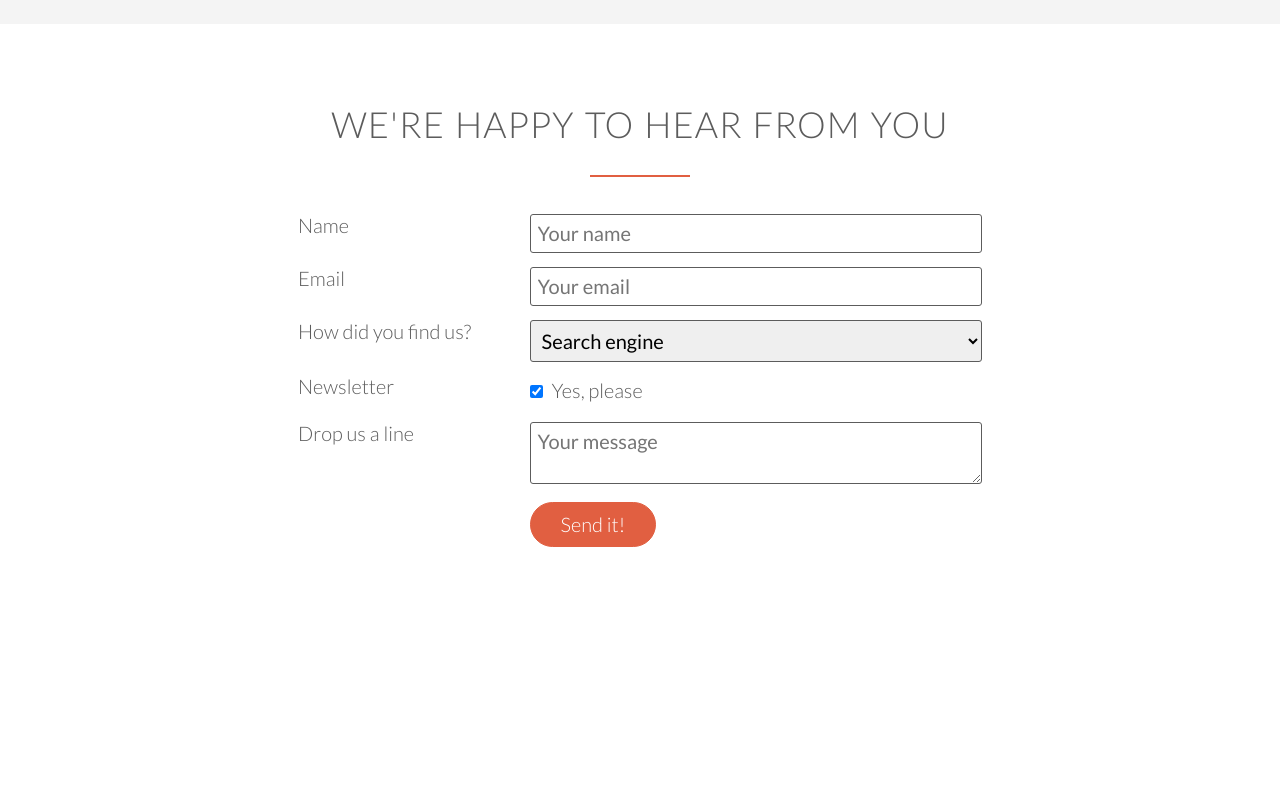
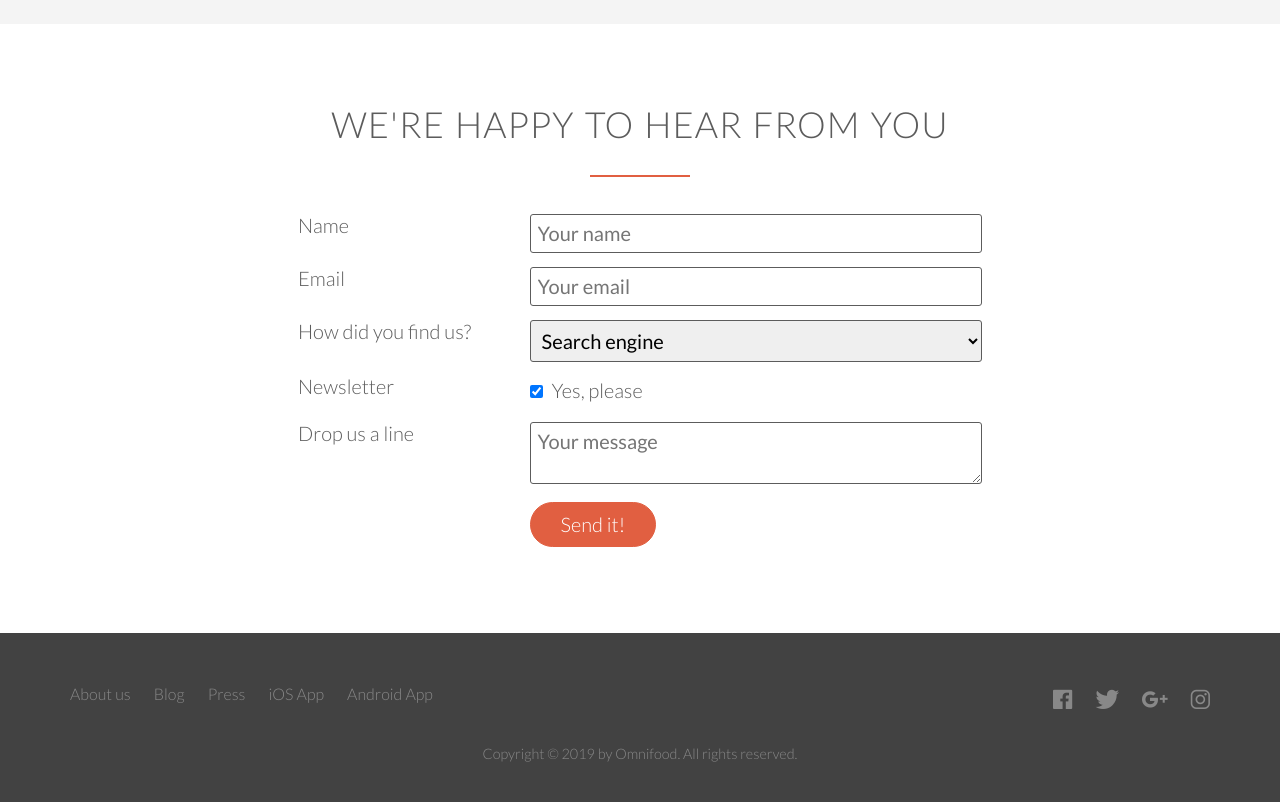
Before and after one commit to mizkuzy/omnifood, a plain HTML site: page src/index.html in a window 1280 px wide. Shown: the part 4612-5414 px from the top of the page. Before the commit the page ends 5245 px from the top, so only its background shows below. Drawn offline with Linux system fonts and the light colour scheme.

Commit message:
add Footer

```diff
--- a/src/index.html
+++ b/src/index.html
@@ -384,5 +384,33 @@
         </form>
     </div>
 </section>
+
+<footer>
+    <div class="row">
+        <div class="col 1 span-1-of-2">
+            <ul class="footer-nav">
+                <li><a href="#">About us</a></li>
+                <li><a href="#">Blog</a></li>
+                <li><a href="#">Press</a></li>
+                <li><a href="#">iOS App</a></li>
+                <li><a href="#">Android App</a></li>
+            </ul>
+        </div>
+        <div class="col 1 span-1-of-2">
+            <ul class="social-links">
+                <li><a href="#"><i class="ion-logo-facebook"></i></a></li>
+                <li><a href="#"><i class="ion-logo-twitter"></i></a></li>
+                <li><a href="#"><i class="ion-logo-googleplus"></i></a></li>
+                <li><a href="#"><i class="ion-logo-instagram"></i></a></li>
+            </ul>
+        </div>
+    </div>
+    <div class="row">
+        <p>
+            Copyright &copy; 2019 by Omnifood. All rights reserved.
+        </p>
+    </div>
+</footer>
+
 </body>
 </html>
--- a/src/resources/css/style.css
+++ b/src/resources/css/style.css
@@ -484,3 +484,84 @@ input[type=checkbox] {
 *:focus {
     outline: none
 }
+
+/* ------------------------------------------ */
+/* FOOTER */
+/* ------------------------------------------ */
+
+footer {
+    background-color: #424242;
+    padding: 40px;
+    font-size: 80%;
+}
+
+.footer-nav {
+    list-style: none;
+    float: left;
+}
+
+.social-links {
+    list-style: none;
+    float: right;
+}
+
+.footer-nav li,
+.social-links li {
+    display: inline-block;
+    margin-right: 20px;
+}
+
+.footer-nav li:last-child,
+.social-links li:last-child {
+    margin-right: 0;
+}
+
+.footer-nav li a:link,
+.footer-nav li a:visited,
+.social-links li a:link,
+.social-links li a:visited {
+    text-decoration: none;
+    border: 0;
+    color: #888;
+    transition: color 0.5s;
+}
+
+.social-links li a:link,
+.social-links li a:visited {
+    font-size: 160%;
+}
+
+.ion-logo-facebook,
+.ion-logo-twitter,
+.ion-logo-instagram,
+.ion-logo-googleplus {
+    transition: color 0.5s;
+}
+
+.footer-nav li a:hover,
+.footer-nav li a:active {
+    color: #ddd;
+}
+
+.ion-logo-facebook:hover {
+    color: #3b5998;
+}
+
+.ion-logo-twitter:hover {
+    color: #00aced
+}
+
+.ion-logo-googleplus:hover {
+    color: #dd4b39
+}
+
+.ion-logo-instagram:hover {
+    color: #517fa4
+}
+
+footer p {
+    color: #888888;
+    text-align: center;
+    font-size: 90%;
+    margin-top: 20px;
+}
```
